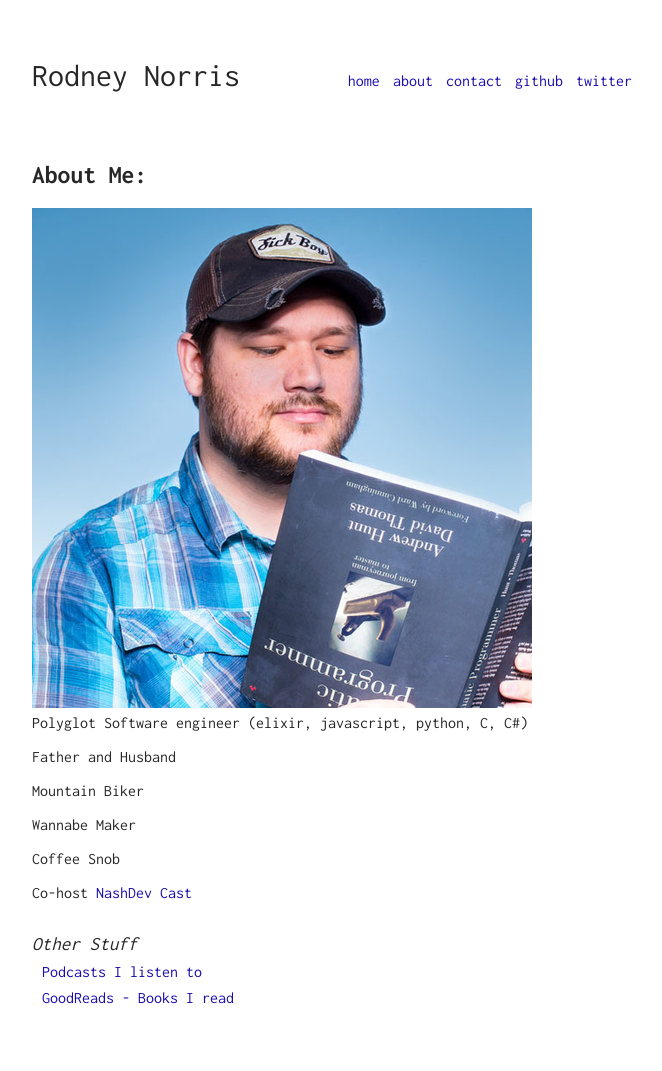
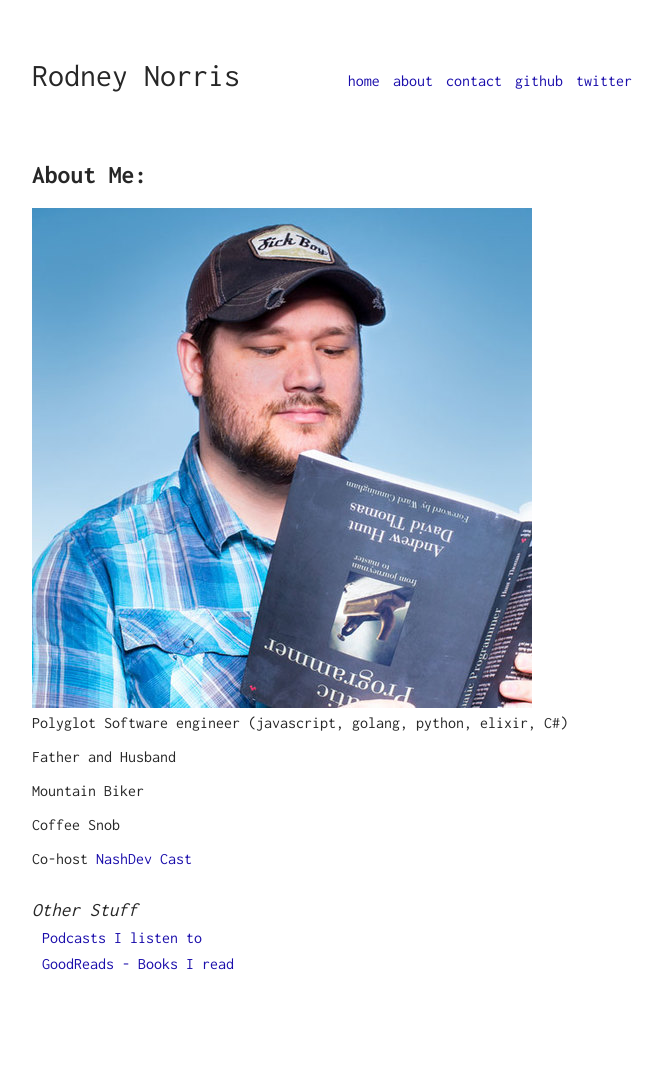
Before and after one commit to TattdCodeMonkey/TattdCodeMonkey.github.io, a Jekyll site: the page built from me/index.md, in a window 1280 px wide. Shown: the whole page, without its empty margins (308-970 px from the left). Built offline with Jekyll 4.4.1, drawn with Linux system fonts in a browser that asks for light colours; comment, search, counter and statistics services are not loaded; after the commit the page ends 1037 px from its top, so only the background shows below that.

Commit message:
12-2018 about updates

```diff
--- a/me/index.md
+++ b/me/index.md
@@ -6,13 +6,11 @@ layout: about
 {% include wrapimage.html url="/assets/img/rodney.norris_about.jpeg" %}
 
 Polyglot Software engineer
-(elixir, javascript, python, C, C#)
+(javascript, golang, python, elixir, C#)
 
 Father and Husband
 
 Mountain Biker
-
-Wannabe Maker
 
 Coffee Snob
 
```
Also changed, not shown: _data/podcasts.json (+21 -6 lines).
